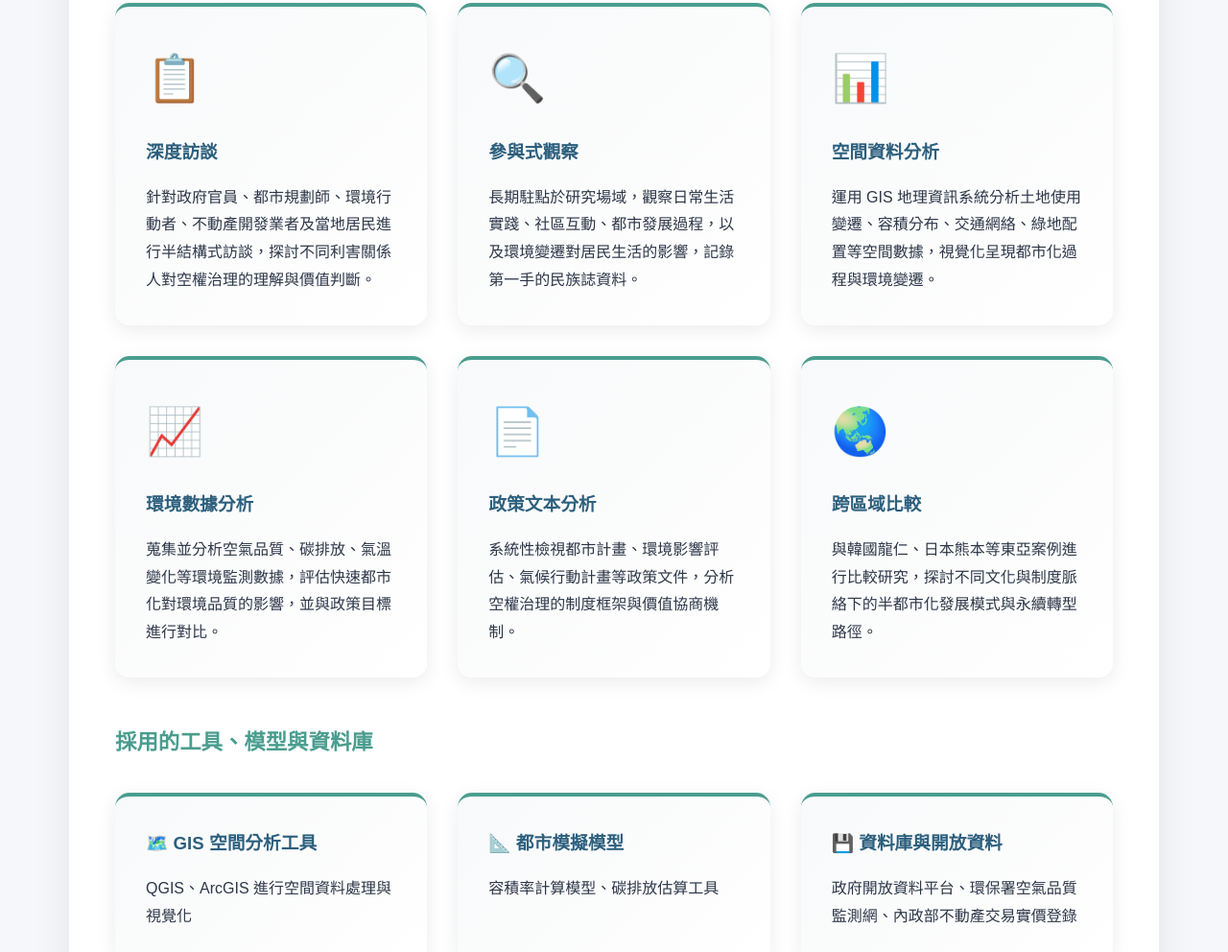
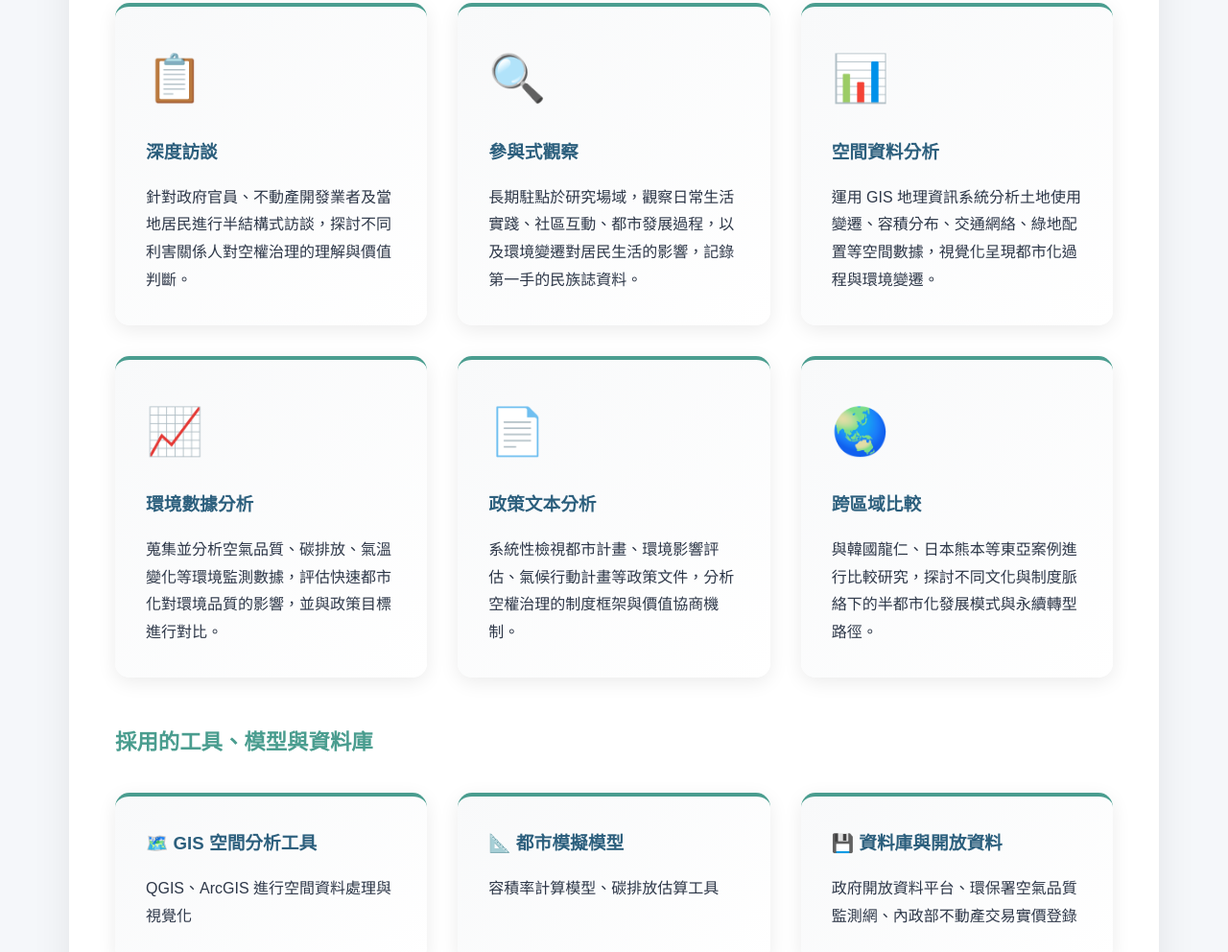
Before and after one commit to michellethenxy02/remaking-technopolis, a plain HTML site: page index.html in a window 1280 px wide. Shown: the part 3772-4764 px from the top of the page at 96% size. Drawn offline with Linux system fonts and the light colour scheme.

Commit message:
Update index.html

```diff
--- a/index.html
+++ b/index.html
@@ -600,7 +600,7 @@
                 <div class="method-card">
                     <div class="method-icon">📋</div>
                     <h3>深度訪談</h3>
-                    <p>針對政府官員、都市規劃師、環境行動者、不動產開發業者及當地居民進行半結構式訪談，探討不同利害關係人對空權治理的理解與價值判斷。</p>
+                    <p>針對政府官員、不動產開發業者及當地居民進行半結構式訪談，探討不同利害關係人對空權治理的理解與價值判斷。</p>
                 </div>
 
                 <div class="method-card">
```
